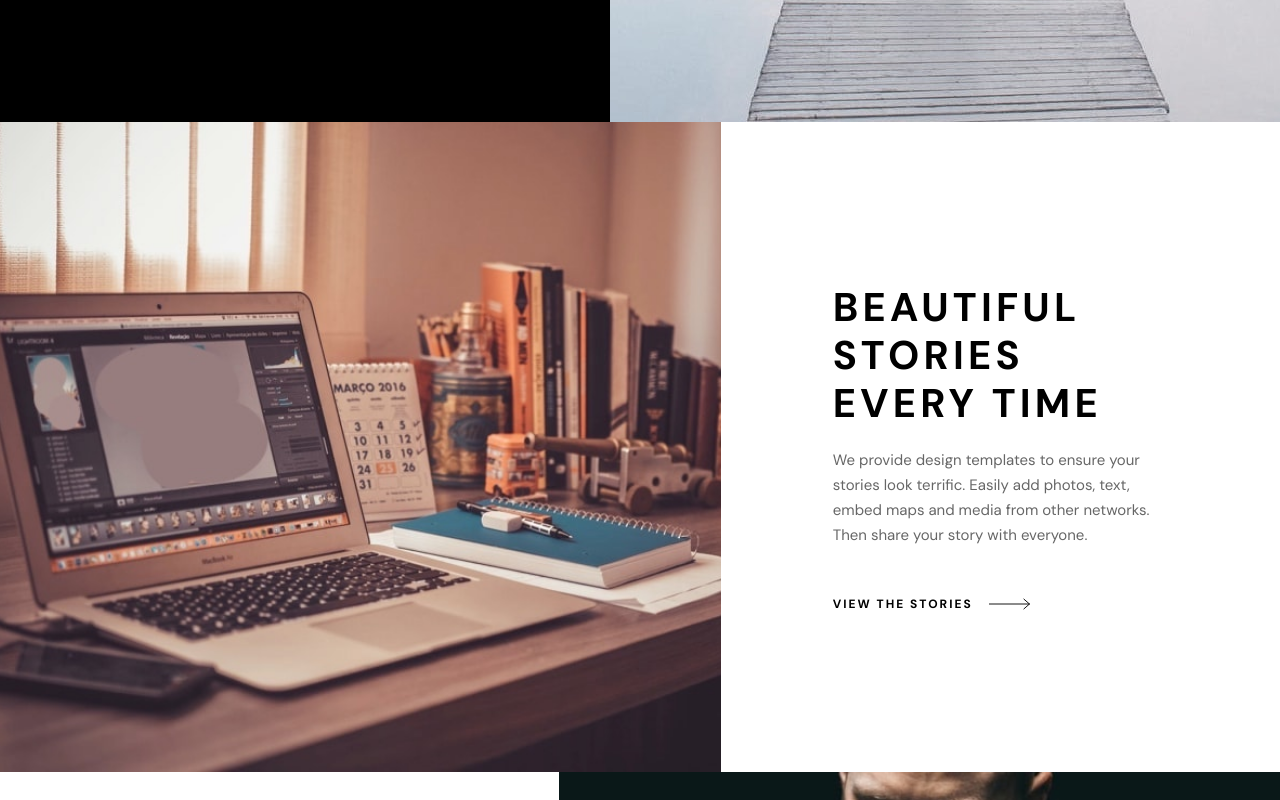
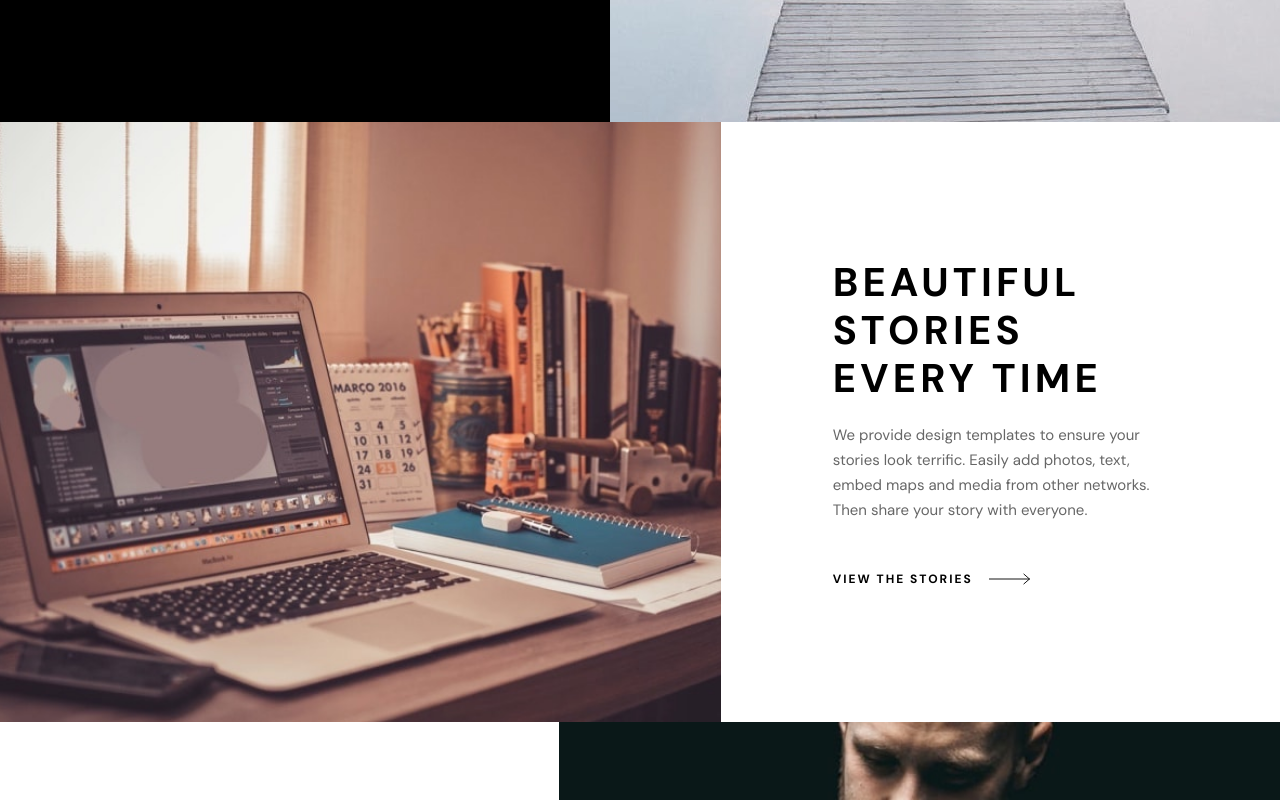
Before and after one commit to codezeloss/photosnap-multi-page-website, a Next.js app: page /home in a window 1280 px wide. Shown: the part 600-1400 px from the top of the page. Built offline with nearby package versions, Linux system fonts and the light colour scheme.

Commit message:
Debug some UI issues

```diff
--- a/components/Home/DetailDesign.tsx
+++ b/components/Home/DetailDesign.tsx
@@ -4,7 +4,7 @@ import ContentCard from "./ContentCard";
 
 const DetailDesign = () => {
   return (
-    <section className="h-[650px] mx-auto flex flex-row 6bp:flex-col-reverse 6bp:h-[100%]">
+    <section className="h-[600px] mx-auto flex flex-row 6bp:flex-col-reverse 6bp:h-[100%]">
       <ContentCard
         title="Design for everyone"
         paragraph="Photosnap can help you create stories that resonate with your audience.  Our tool is designed for photographers of all levels, brands, businesses you name it."
--- a/components/Home/DetailStories.tsx
+++ b/components/Home/DetailStories.tsx
@@ -4,7 +4,7 @@ import storiesImg from "../../public/assets/home/desktop/beautiful-stories.jpg";
 
 const DetailStories = () => {
   return (
-    <section className="max-h-[650px] mx-auto flex flex-row 6bp:flex-col 6bp:max-h-[100%]">
+    <section className="max-h-[600px] mx-auto flex flex-row 6bp:flex-col 6bp:max-h-[100%]">
       <div>
         <Image
           className="w-[830px] h-[650px] 1bp:w-[100%] 1bp:min-w-[830px] 2bp:object-cover 2bp:min-w-[100%] 4bp:w-[495px]"
```
